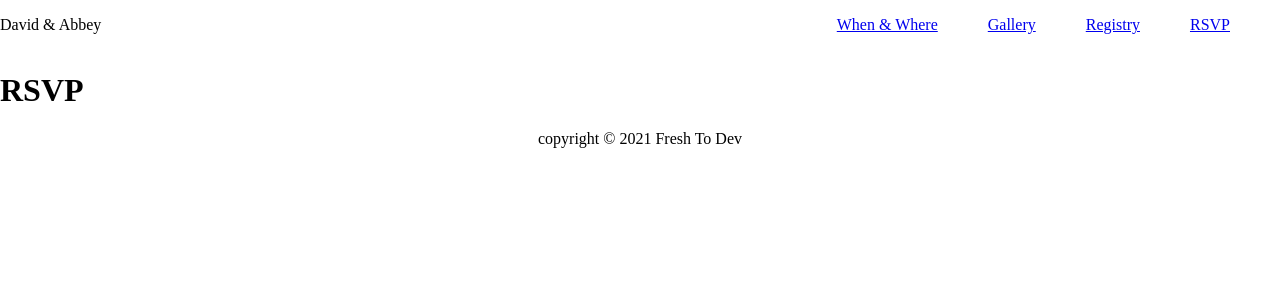
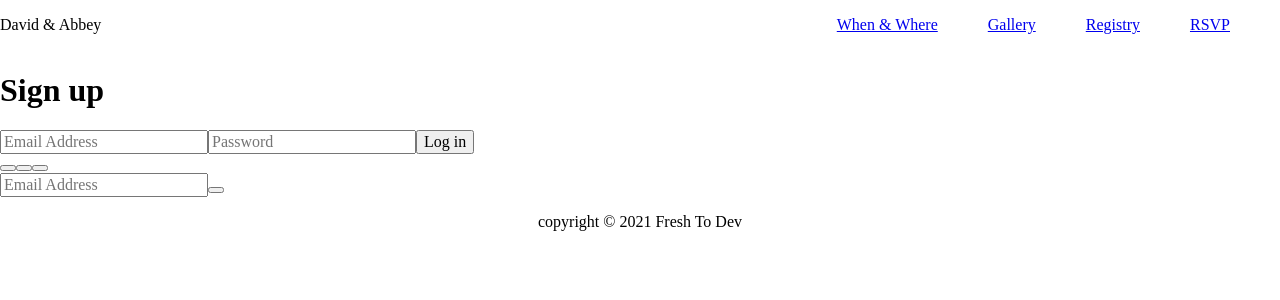
Before and after one commit to mdflynn/stieber-wedding, a React (Create React App) app: page /rsvp in a window 1280 px wide. Shown: the top 300 px of the page. Built offline with nearby package versions, Linux system fonts and the light colour scheme.

Commit message:
add template

```diff
--- a/src/components/Rsvp/Rsvp.js
+++ b/src/components/Rsvp/Rsvp.js
@@ -2,9 +2,43 @@ import React from "react";
 import "./Rsvp.scss";
 
 const Rsvp = () => {
-    return (
-        <h1>RSVP</h1>
-    )
-}
+  return (
+    <form>
+      <div class="segment">
+        <h1>Sign up</h1>
+      </div>
+      <label>
+        <input type="text" placeholder="Email Address" />
+      </label>
+      <label>
+        <input type="password" placeholder="Password" />
+      </label>
+      <button class="red" type="button">
+        <i class="icon ion-md-lock"></i> Log in
+      </button>
+
+      <div class="segment">
+        <button class="unit" type="button">
+          <i class="icon ion-md-arrow-back"></i>
+        </button>
+        <button class="unit" type="button">
+          <i class="icon ion-md-bookmark"></i>
+        </button>
+        <button class="unit" type="button">
+          <i class="icon ion-md-settings"></i>
+        </button>
+      </div>
+
+      <div class="input-group">
+        <label>
+          <input type="text" placeholder="Email Address" />
+        </label>
+        <button class="unit" type="button">
+          <i class="icon ion-md-search"></i>
+        </button>
+      </div>
+    </form>
+  );
+};
 
 export default Rsvp;
```
